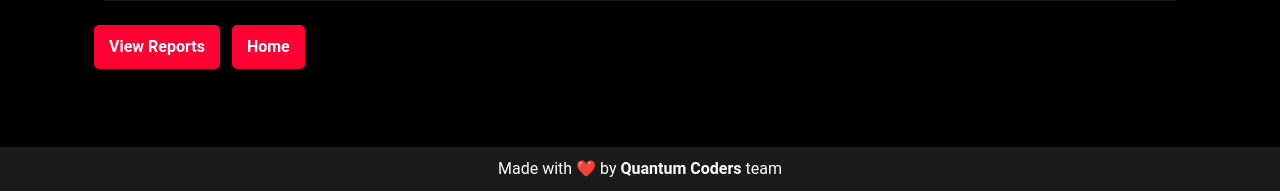
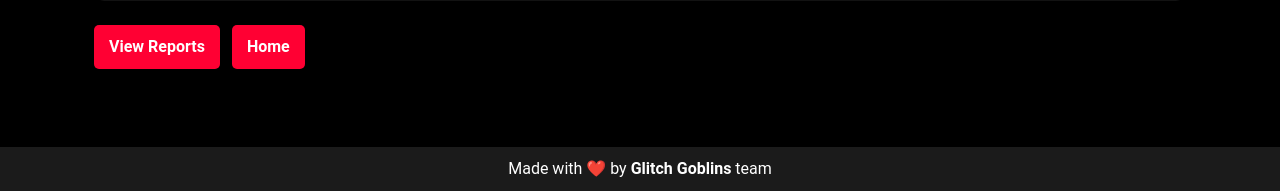
Before and after one commit to abhirajadhikary06/Report-Connect, a Django app: page /submit/ in a window 1280 px wide. Shown: the part 901-1092 px from the top of the page. Run offline with Django 5.2, Linux system fonts and the light colour scheme.

Commit message:
added updates

```diff
--- a/harassment_platform/reports/templates/home.html
+++ b/harassment_platform/reports/templates/home.html
@@ -453,7 +453,6 @@
                 <option value="all">All Reports</option>
                 <option value="current_day">Current Day</option>
                 <option value="last_7_days">Last 7 Days</option>
-                <option value="before_last_7_days">Before Last 7 Days</option>
             </select>
         </div>
 
--- a/harassment_platform/reports/templates/report_submission.html
+++ b/harassment_platform/reports/templates/report_submission.html
@@ -246,7 +246,7 @@
         </div>
     </section>
     <footer>
-        <p>Made with <span>❤️</span> by <b>Quantum Coders</b> team</p>
+        <p>Made with <span>❤️</span> by <b>Glitch Goblins</b> team</p>
     </footer>
 
     <script>
--- a/harassment_platform/reports/templates/reports.html
+++ b/harassment_platform/reports/templates/reports.html
@@ -266,7 +266,7 @@
     <!-- Footer Section -->
     <section>
         <footer>
-            <p>Made with <span>❤️</span> by <b>Quantum Coders</b> team</p>
+            <p>Made with <span>❤️</span> by <b>Glitch Goblins</b> team</p>
         </footer>
     </section>
     <!-- JavaScript for Upvote Feature -->
```
Also changed, not shown: harassment_platform/db.sqlite3.
